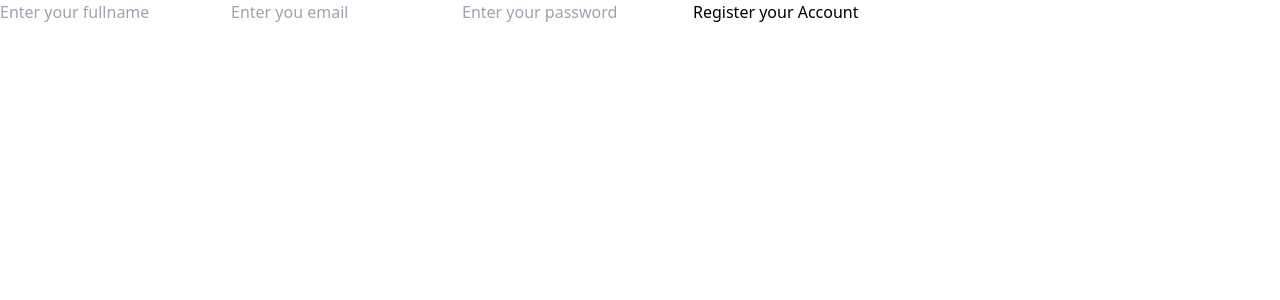
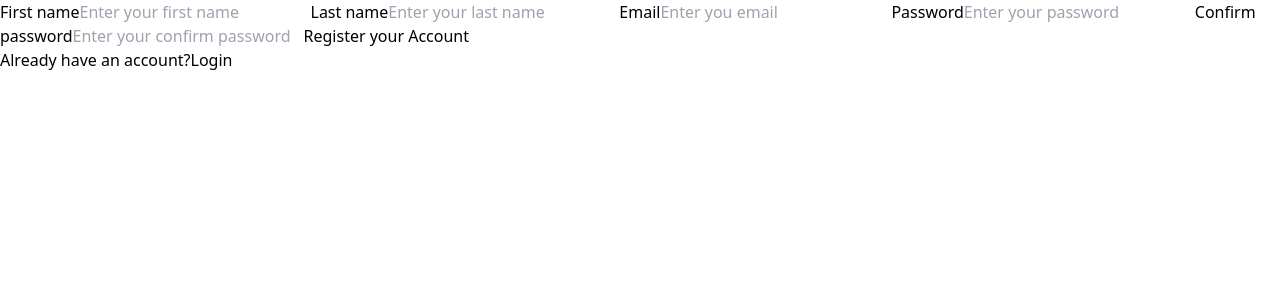
Before and after one commit to TusharUtane07/FinalYearProject, a React (Vite) app: page /register in a window 1280 px wide. Shown: the top 300 px of the page. Built offline with nearby package versions, Linux system fonts and the light colour scheme.

Commit message:
Register page done:

```diff
--- a/src/pages/ComplaintBox.tsx
+++ b/src/pages/ComplaintBox.tsx
@@ -1,7 +1,28 @@
-import React from "react";
-
 const ComplaintBox = () => {
-	return <div>ComplaintBox</div>;
+	return (
+		<div>
+			<h1>Complaint Box</h1>
+			<form>
+				<div>
+					<label htmlFor="">Student's Name</label>
+					<input type="text" placeholder="Write your name" />
+				</div>
+				<div>
+					<label htmlFor="">Gender</label>
+					<div>
+						<button>
+							<span>image male</span>
+							<span>image female</span>
+						</button>
+					</div>
+				</div>
+				<div>
+					<label htmlFor="">Description about Complaint</label>
+					<textarea name="complaint" id="" cols={30} rows={10}></textarea>
+				</div>
+			</form>
+		</div>
+	);
 };
 
 export default ComplaintBox;
--- a/src/pages/Register.tsx
+++ b/src/pages/Register.tsx
@@ -1,12 +1,27 @@
+import { NavLink } from "react-router-dom";
+
 const Register = () => {
 	return (
 		<div>
 			<div className="">
-				<form action="POST">
-					<input type="text" placeholder="Enter your fullname" />
+				<form>
+					<label htmlFor=""> First name</label>
+					<input type="text" placeholder="Enter your first name" />
+					<label htmlFor="">Last name</label>
+					<input type="text" placeholder="Enter your last name" />
+					<label htmlFor="">Email</label>
 					<input type="text" placeholder="Enter you email" />
+					<label htmlFor="">Password</label>
 					<input type="password" placeholder="Enter your password" />
+					<label htmlFor="">Confirm password</label>
+					<input type="password" placeholder="Enter your confirm password" />
 					<button>Register your Account</button>
+					<div>
+						<span>Already have an account?</span>
+						<NavLink to={"/login"}>
+							<button>Login</button>
+						</NavLink>
+					</div>
 				</form>
 			</div>
 		</div>
```
